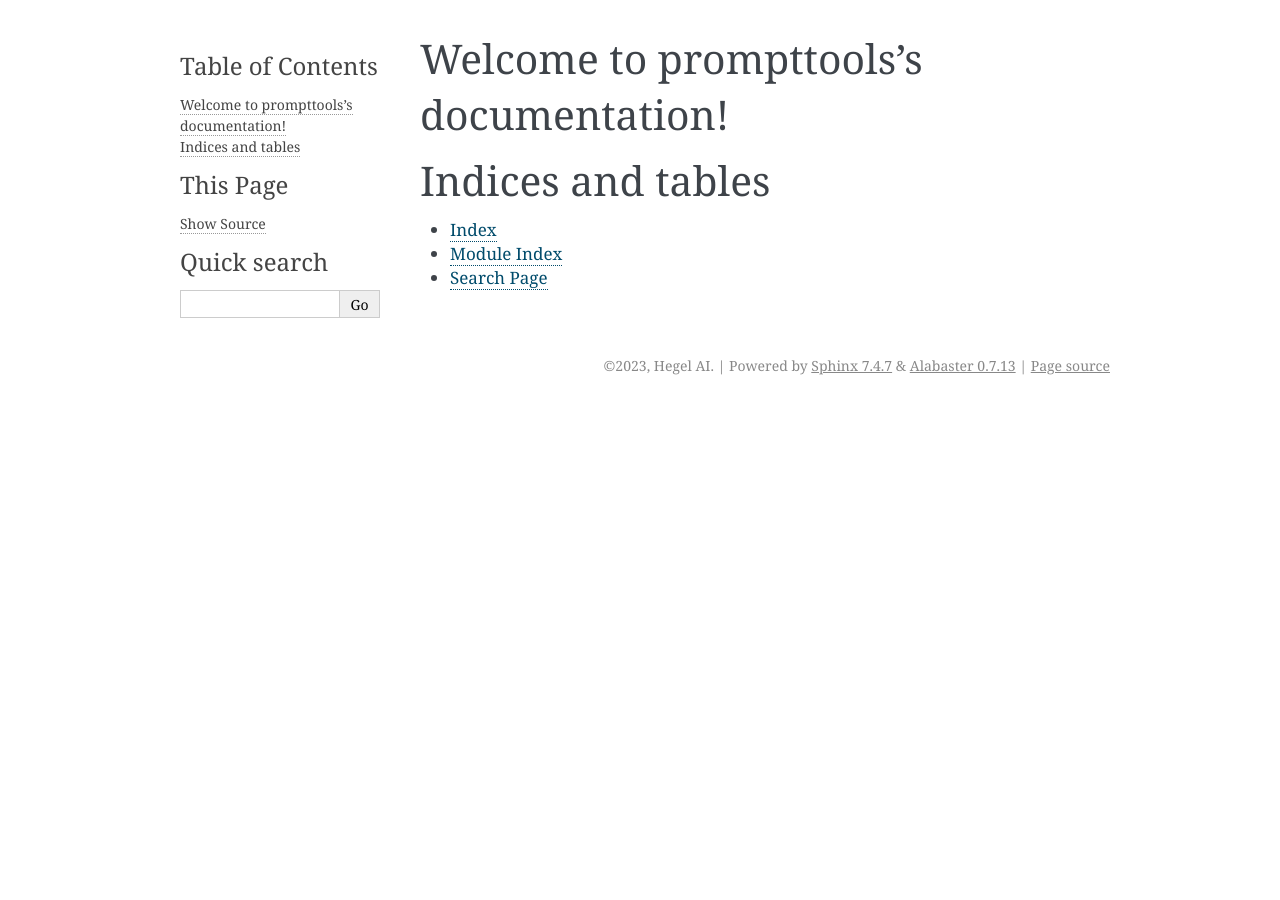
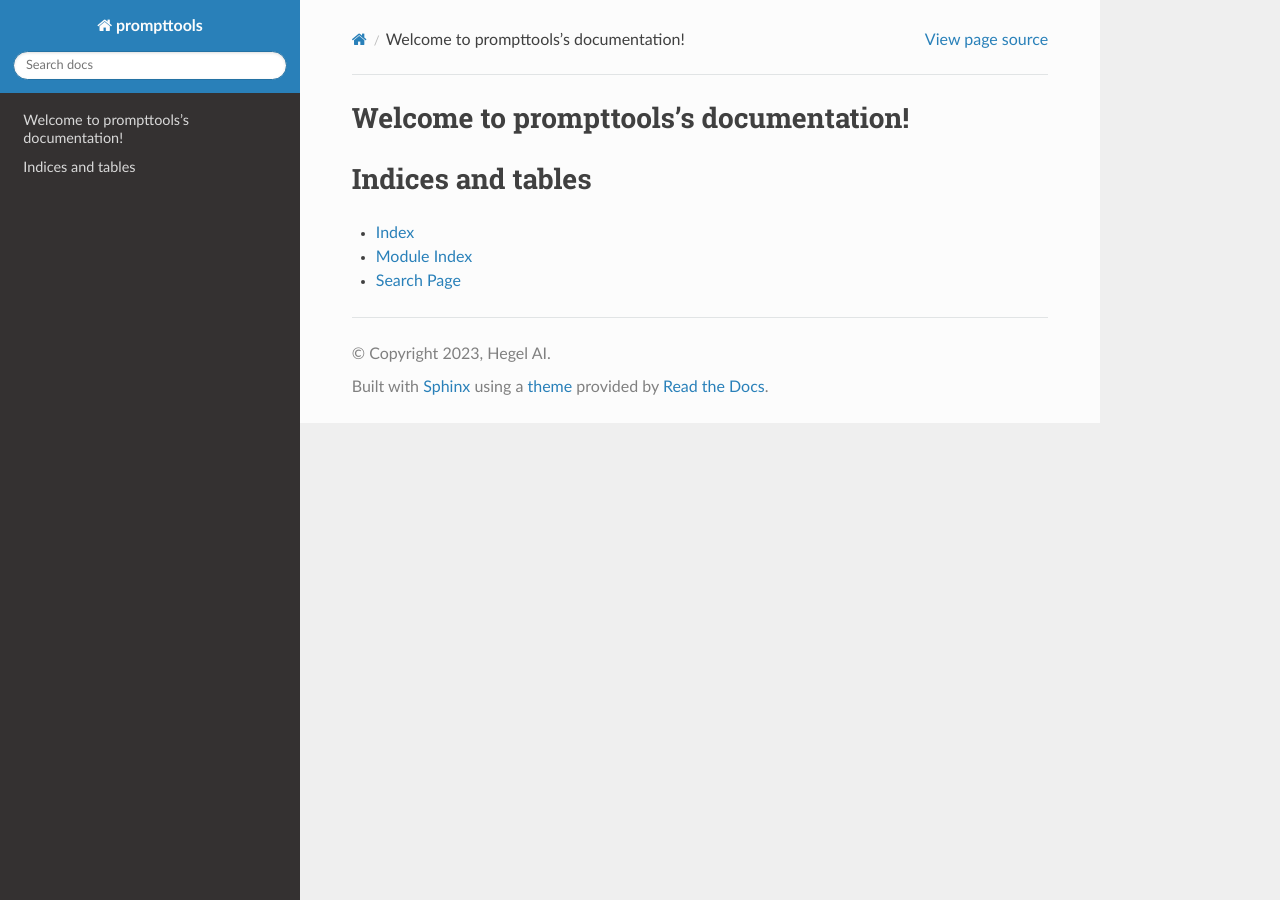
Before and after one commit to hegelai/prompttools, a Sphinx documentation site: the page built from docs/source/index.rst, in a window 1280 px wide. Built offline with Sphinx 7.4.7 and the Read the Docs theme 2.0.0, drawn with Linux system fonts in a browser that asks for light colours; some of the changed lines change nothing that is shown.

Commit message:
Update docs

```diff
--- a/docs/source/conf.py
+++ b/docs/source/conf.py
@@ -15,17 +15,28 @@
 # https://www.sphinx-doc.org/en/master/usage/configuration.html#general-configuration
 
 extensions = [
+    'sphinx.ext.duration',
+    'sphinx.ext.doctest',
     'sphinx.ext.autodoc',
+    'sphinx.ext.autosummary',
+    'sphinx.ext.intersphinx',
     'sphinx.ext.napoleon'
 ]
+
+intersphinx_mapping = {
+    'python': ('https://docs.python.org/3/', None),
+    'sphinx': ('https://www.sphinx-doc.org/en/master/', None),
+}
+intersphinx_disabled_domains = ['std']
 
 templates_path = ['_templates']
 exclude_patterns = []
 
-
-
 # -- Options for HTML output -------------------------------------------------
 # https://www.sphinx-doc.org/en/master/usage/configuration.html#options-for-html-output
 
-html_theme = 'alabaster'
+html_theme = 'sphinx_rtd_theme'
 html_static_path = ['_static']
+
+# -- Options for EPUB output
+epub_show_urls = 'footnote'
```
Also changed, not shown: 1 other file.
